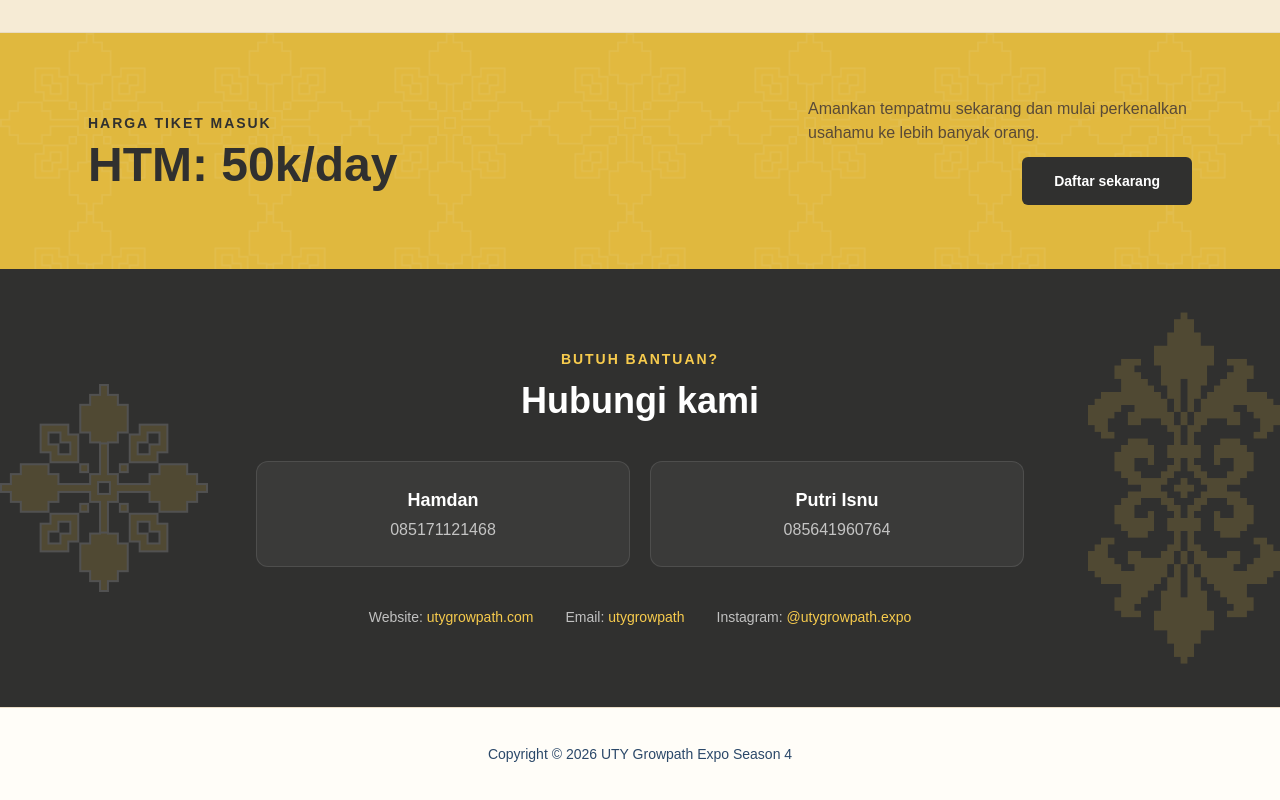
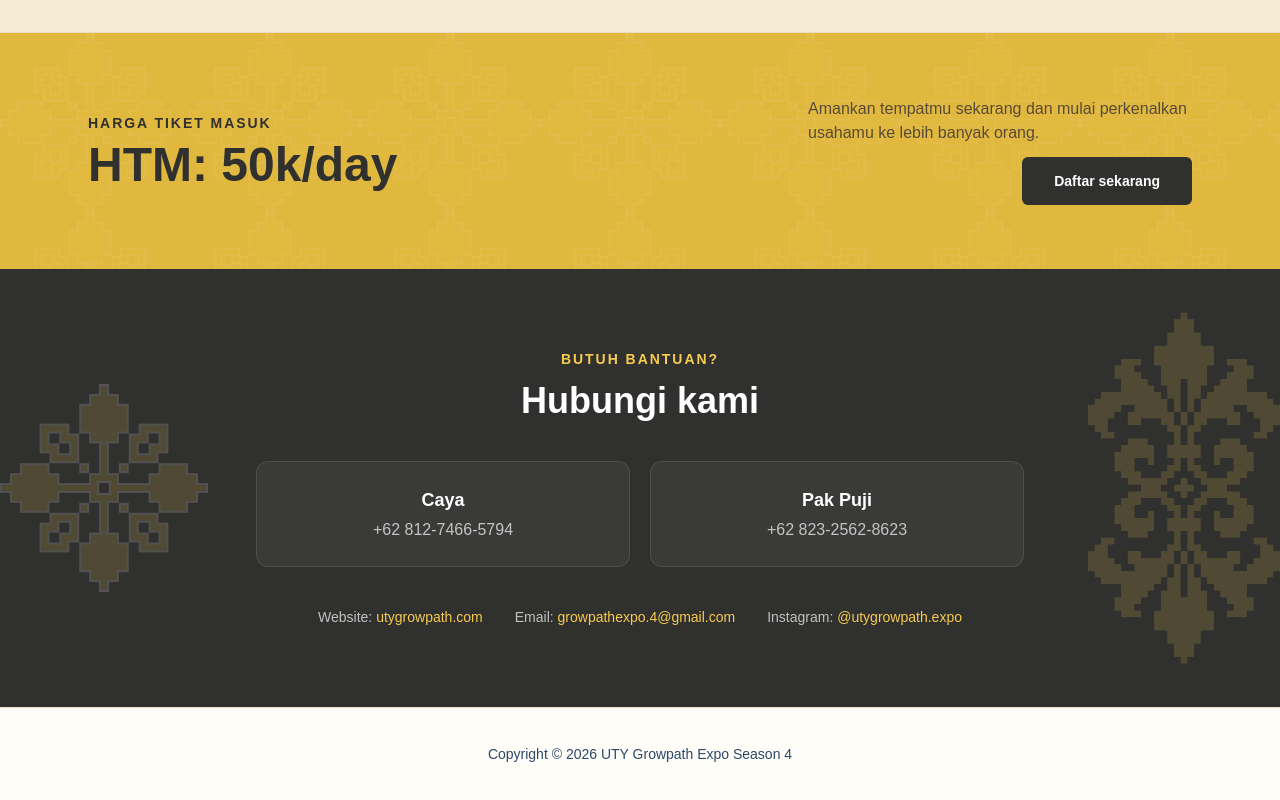
Before and after one commit to utygrowpath/utygrowpath-web, a Next.js app: page /pendaftaran/umum in a window 1280 px wide. Shown: the part 2256-3056 px from the top of the page. Built offline with nearby package versions, Linux system fonts and the light colour scheme.

Commit message:
fix: using siteConfig in pendaftaran pages

```diff
--- a/src/app/(public)/dokumentasi/page.tsx
+++ b/src/app/(public)/dokumentasi/page.tsx
@@ -6,14 +6,14 @@ import { Container } from "@/components/layout/container";
 import { SectionAnimationsGsap } from "@/components/sections/section-animations-gsap";
 import { GalleryGrid } from "@/components/sections/gallery-grid";
 import { SEASONS, getItemsBySeason } from "@/data/dokumentasi";
+import { siteConfig } from "@/config/site";
 import type { DocumentationItem, DocumentationSeason } from "@/types/content";
 
-const season4 = "/images/2026/season4";
+const season4 = `/images/${siteConfig.year}/season4`;
 
 export const metadata: Metadata = {
   title: "Dokumentasi",
-  description:
-    "Kumpulan foto dan video kegiatan UTY Growpath Expo dari tiap season.",
+  description: `Kumpulan foto dan video kegiatan ${siteConfig.name} dari tiap season.`,
 };
 
 export default function DokumentasiPage() {
--- a/src/app/(public)/pendaftaran/mahasiswa/page.tsx
+++ b/src/app/(public)/pendaftaran/mahasiswa/page.tsx
@@ -5,27 +5,21 @@ import Link from "next/link";
 import { Container } from "@/components/layout/container";
 import { SectionAnimationsGsap } from "@/components/sections/section-animations-gsap";
 import { pendaftaranMahasiswa } from "@/data/pendaftaran-mahasiswa";
+import { siteConfig } from "@/config/site";
 
-const season4 = "/images/2026/season4";
+const season4 = `/images/${siteConfig.year}/season4`;
+
+/** Username Instagram diambil dari URL di `siteConfig` (tanpa "@"). */
+const instagramHandle =
+  siteConfig.socials.instagram.split("/").filter(Boolean).pop()?.split("?")[0] ?? "";
 
 export const metadata: Metadata = {
   title: "Pendaftaran Tenant KWU/Mahasiswa",
-  description:
-    "Pendaftaran tenant mahasiswa Kewirausahaan UTY Growpath Expo: syarat, kategori, timeline, HTM gratis, dan kontak panitia.",
+  description: `Pendaftaran tenant mahasiswa Kewirausahaan ${siteConfig.name}: syarat, kategori, timeline, HTM gratis, dan kontak panitia.`,
 };
 
 export default function PendaftaranMahasiswaPage() {
-  const {
-    intro,
-    categories,
-    requirements,
-    timeline,
-    htm,
-    contactPersons,
-    website,
-    email,
-    instagram,
-  } = pendaftaranMahasiswa;
+  const { intro, categories, requirements, timeline, htm } = pendaftaranMahasiswa;
 
   return (
     <div
@@ -348,25 +342,28 @@ export default function PendaftaranMahasiswaPage() {
             </p>
             <div className="mt-7 flex flex-wrap gap-x-8 gap-y-3 text-sm text-white/70">
               <a
-                href={`https://${website}`}
+                href={`https://${siteConfig.socials.website}`}
                 target="_blank"
                 rel="noreferrer"
                 className="transition-colors hover:text-white"
               >
                 Website:{" "}
-                <span className="font-medium text-[#f7cb4d]">{website}</span>
+                <span className="font-medium text-[#f7cb4d]">
+                  {siteConfig.socials.website}
+                </span>
               </a>
               <span>
-                Email: <span className="font-medium text-[#f7cb4d]">{email}</span>
+                Email:{" "}
+                <span className="font-medium text-[#f7cb4d]">{siteConfig.email}</span>
               </span>
               <a
-                href={`https://instagram.com/${instagram}`}
+                href={siteConfig.socials.instagram}
                 target="_blank"
                 rel="noreferrer"
                 className="transition-colors hover:text-white"
               >
                 Instagram:{" "}
-                <span className="font-medium text-[#f7cb4d]">@{instagram}</span>
+                <span className="font-medium text-[#f7cb4d]">@{instagramHandle}</span>
               </a>
             </div>
           </div>
@@ -382,17 +379,17 @@ export default function PendaftaranMahasiswaPage() {
               />
             </div>
             <ul className="mt-5 grid gap-4 sm:grid-cols-2">
-              {contactPersons.map((person) => (
+              {siteConfig.phones.map((phone) => (
                 <li
-                  key={person.name}
+                  key={phone.number}
                   className="rounded-xl border border-white/10 bg-white/5 p-5 text-center"
                 >
-                  <p className="font-semibold">{person.name}</p>
+                  <p className="font-semibold">{phone.contact}</p>
                   <a
-                    href={`tel:${person.phone}`}
+                    href={`tel:${phone.tel}`}
                     className="mt-1 block text-sm text-white/70 transition-colors hover:text-white"
                   >
-                    {person.phone}
+                    {phone.number}
                   </a>
                 </li>
               ))}
--- a/src/app/(public)/pendaftaran/umum/page.tsx
+++ b/src/app/(public)/pendaftaran/umum/page.tsx
@@ -5,18 +5,21 @@ import Link from "next/link";
 import { Container } from "@/components/layout/container";
 import { SectionAnimationsGsap } from "@/components/sections/section-animations-gsap";
 import { pendaftaranUmum } from "@/data/pendaftaran-umum";
+import { siteConfig } from "@/config/site";
 
-const season4 = "/images/2026/season4";
+const season4 = `/images/${siteConfig.year}/season4`;
+
+/** Username Instagram diambil dari URL di `siteConfig` (tanpa "@"). */
+const instagramHandle =
+  siteConfig.socials.instagram.split("/").filter(Boolean).pop()?.split("?")[0] ?? "";
 
 export const metadata: Metadata = {
   title: "Pendaftaran Tenant Umum",
-  description:
-    "Pendaftaran tenant umum UTY Growpath Expo: kategori, syarat, timeline, HTM, dan kontak panitia.",
+  description: `Pendaftaran tenant umum ${siteConfig.name}: kategori, syarat, timeline, HTM, dan kontak panitia.`,
 };
 
 export default function PendaftaranUmumPage() {
-  const { intro, categories, requirements, timeline, htm, contactPersons, website, email, instagram } =
-    pendaftaranUmum;
+  const { intro, categories, requirements, timeline, htm } = pendaftaranUmum;
 
   return (
     <div
@@ -320,18 +323,18 @@ export default function PendaftaranUmumPage() {
           </div>
 
           <ul data-reveal-stagger className="mx-auto grid max-w-3xl gap-5 sm:grid-cols-2">
-            {contactPersons.map((person) => (
+            {siteConfig.phones.map((phone) => (
               <li
-                key={person.name}
+                key={phone.number}
                 data-reveal-item="up"
                 className="rounded-xl border border-white/10 bg-white/5 p-6 text-center"
               >
-                <p className="text-lg font-semibold">{person.name}</p>
+                <p className="text-lg font-semibold">{phone.contact}</p>
                 <a
-                  href={`tel:${person.phone}`}
+                  href={`tel:${phone.tel}`}
                   className="mt-1 block text-white/70 transition-colors hover:text-white"
                 >
-                  {person.phone}
+                  {phone.number}
                 </a>
               </li>
             ))}
@@ -342,24 +345,28 @@ export default function PendaftaranUmumPage() {
             className="mt-10 flex flex-wrap items-center justify-center gap-x-8 gap-y-3 text-sm"
           >
             <a
-              href={`https://${website}`}
+              href={`https://${siteConfig.socials.website}`}
               target="_blank"
               rel="noreferrer"
               className="text-white/70 transition-colors hover:text-white"
             >
-              Website: <span className="font-medium text-[#f7cb4d]">{website}</span>
+              Website:{" "}
+              <span className="font-medium text-[#f7cb4d]">
+                {siteConfig.socials.website}
+              </span>
             </a>
             <span className="text-white/70">
-              Email: <span className="font-medium text-[#f7cb4d]">{email}</span>
+              Email:{" "}
+              <span className="font-medium text-[#f7cb4d]">{siteConfig.email}</span>
             </span>
             <a
-              href={`https://instagram.com/${instagram}`}
+              href={siteConfig.socials.instagram}
               target="_blank"
               rel="noreferrer"
               className="text-white/70 transition-colors hover:text-white"
             >
               Instagram:{" "}
-              <span className="font-medium text-[#f7cb4d]">@{instagram}</span>
+              <span className="font-medium text-[#f7cb4d]">@{instagramHandle}</span>
             </a>
           </div>
         </Container>
--- a/src/config/site.ts
+++ b/src/config/site.ts
@@ -23,7 +23,7 @@ export const siteConfig = {
     instagram: "https://www.instagram.com/utygrowpath.expo?xtok=eXQ2dzlnY2wxYmNh",
     tiktok: "https://www.tiktok.com/@utygrowpath.expo?_r=1&_t=ZS-9BLTj3wHrBH",
     youtube: "",
-    website: "",
+    website: "utygrowpath.com",
     linkedin: "https://www.linkedin.com/company/utygrowpath/",
   },
 } as const;
--- a/src/data/pendaftaran-mahasiswa.ts
+++ b/src/data/pendaftaran-mahasiswa.ts
@@ -4,7 +4,10 @@ import type { Pendaftaran } from "@/types/content";
  * Konten halaman pendaftaran tenant mahasiswa (KWU).
  *
  * TODO(handover): konten diambil dari materi Season 2 sebagai contoh awal.
- * Perbarui tanggal, syarat, dan kontak mengikuti season berjalan.
+ * Perbarui tanggal dan syarat mengikuti season berjalan.
+ *
+ * Kontak (telepon, email, media sosial) TIDAK disimpan di sini — semuanya
+ * diambil dari `src/config/site.ts` supaya tidak ada dua sumber yang beda.
  */
 export const pendaftaranMahasiswa: Pendaftaran = {
   intro: [
@@ -29,11 +32,4 @@ export const pendaftaranMahasiswa: Pendaftaran = {
     { date: "12 – 13 Desember 2026", label: "Selling on Stage" },
   ],
   htm: "FREE!",
-  contactPersons: [
-    { name: "Hamdan", phone: "085171121468" },
-    { name: "Putri Isnu", phone: "085641960764" },
-  ],
-  website: "utygrowpath.com",
-  email: "utygrowpath",
-  instagram: "utygrowpath.expo",
 };
--- a/src/data/pendaftaran-umum.ts
+++ b/src/data/pendaftaran-umum.ts
@@ -4,7 +4,10 @@ import type { Pendaftaran } from "@/types/content";
  * Konten halaman pendaftaran tenant umum.
  *
  * TODO(handover): konten masih mengikuti materi Season 2 (2024) sebagai
- * contoh awal. Perbarui tanggal, syarat, dan kontak mengikuti season berjalan.
+ * contoh awal. Perbarui tanggal dan syarat mengikuti season berjalan.
+ *
+ * Kontak (telepon, email, media sosial) TIDAK disimpan di sini — semuanya
+ * diambil dari `src/config/site.ts` supaya tidak ada dua sumber yang beda.
  */
 export const pendaftaranUmum: Pendaftaran = {
   intro: [
@@ -30,11 +33,4 @@ export const pendaftaranUmum: Pendaftaran = {
     { date: "12 – 13 Desember 2026", label: "Selling on Stage" },
   ],
   htm: "50k/day",
-  contactPersons: [
-    { name: "Hamdan", phone: "085171121468" },
-    { name: "Putri Isnu", phone: "085641960764" },
-  ],
-  website: "utygrowpath.com",
-  email: "utygrowpath",
-  instagram: "utygrowpath.expo",
 };
--- a/src/types/content.ts
+++ b/src/types/content.ts
@@ -71,12 +71,6 @@ export type Pendaftaran = {
   timeline: { date: string; label: string }[];
   /** Harga tiket masuk tenant, contoh: "50k/day". */
   htm: string;
-  contactPersons: { name: string; phone: string }[];
-  website: string;
-  /** Ditampilkan apa adanya; tidak harus alamat email valid. */
-  email: string;
-  /** Username Instagram tanpa "@". */
-  instagram: string;
 };
 
 export type DocumentationSeason =
```
Also changed, not shown: 1 other file (tests, documents, lock files or other folders).
